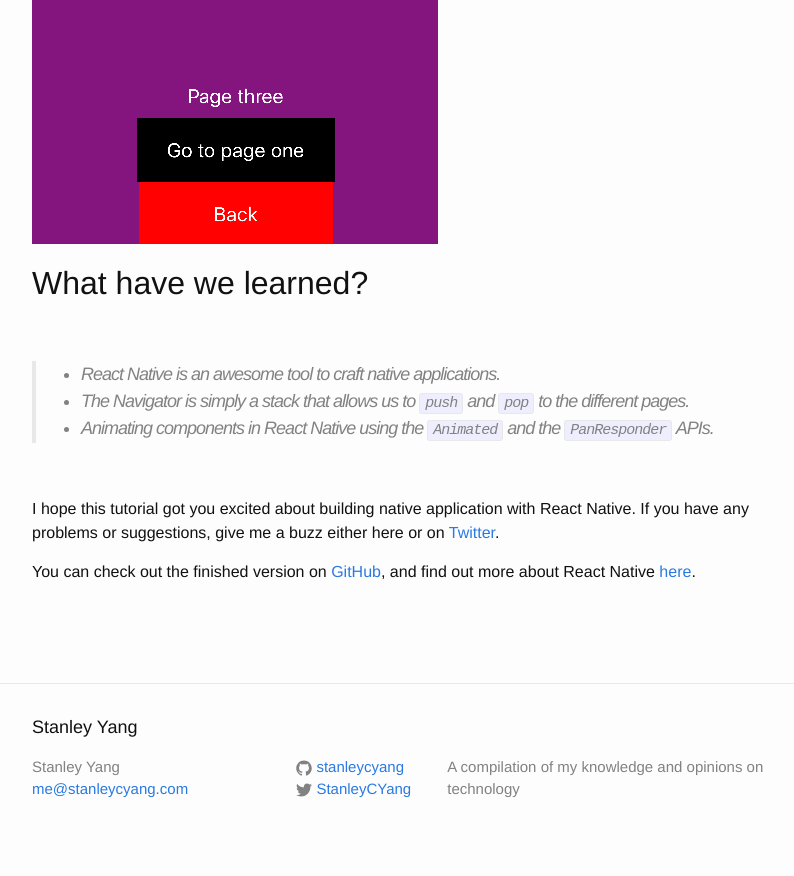
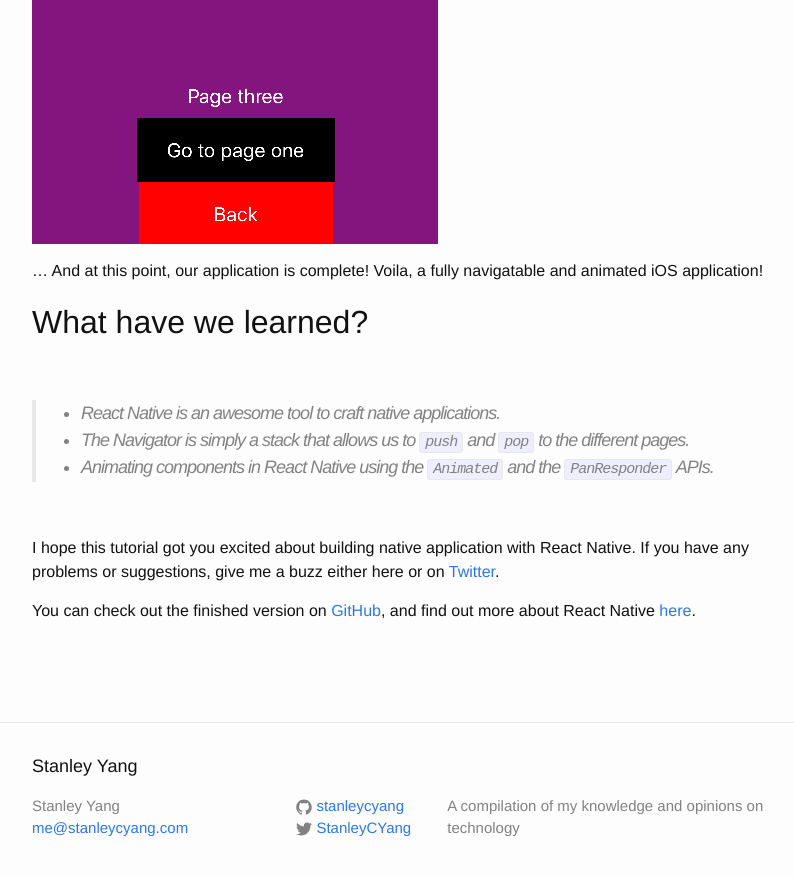
Before and after one commit to stanleycyang/stanleycyang.github.io, a Jekyll site: the page built from _posts/2015-10-04-react-native-tutorial-with-navigation-and-animation.markdown, in a window 1280 px wide and 900 px high, scrolled down 29562 px. Shown: the top 876 px of the window, without its empty margins (238-1032 px from the left). Built offline with Jekyll 4.4.1, drawn with Linux system fonts in a browser that asks for light colours; comment, search, counter and statistics services are not loaded.

Commit message:
Finish tutorial

```diff
--- a/_posts/2015-10-04-react-native-tutorial-with-navigation-and-animation.markdown
+++ b/_posts/2015-10-04-react-native-tutorial-with-navigation-and-animation.markdown
@@ -1196,7 +1196,7 @@ Now when we save and run the code, we should see the following:
 
 ![Draggable Square]({{ site.url }}/assets/react-native-tutorial-with-navigation-and-animation/Square.png)
 
-
+... And at this point, our application is complete! Voila, a fully navigatable and animated iOS application!
 
 
 ##What have we learned?
```
